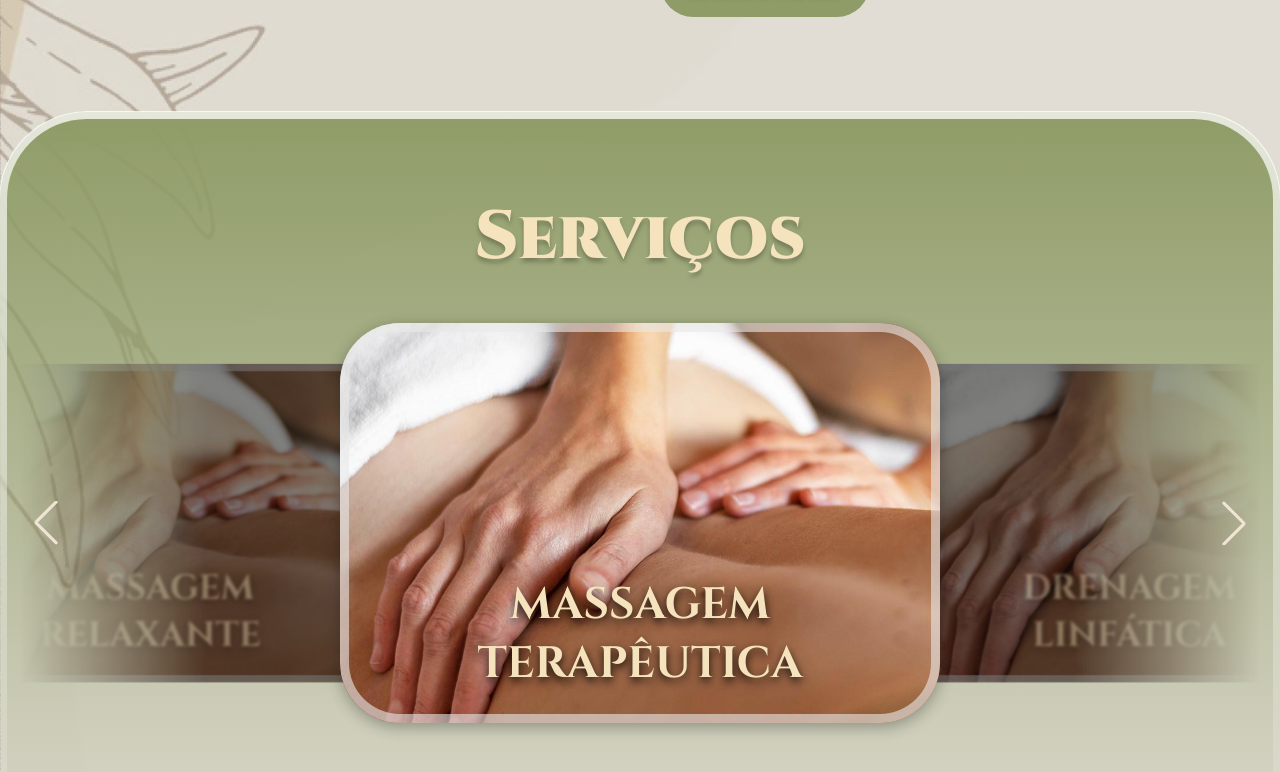
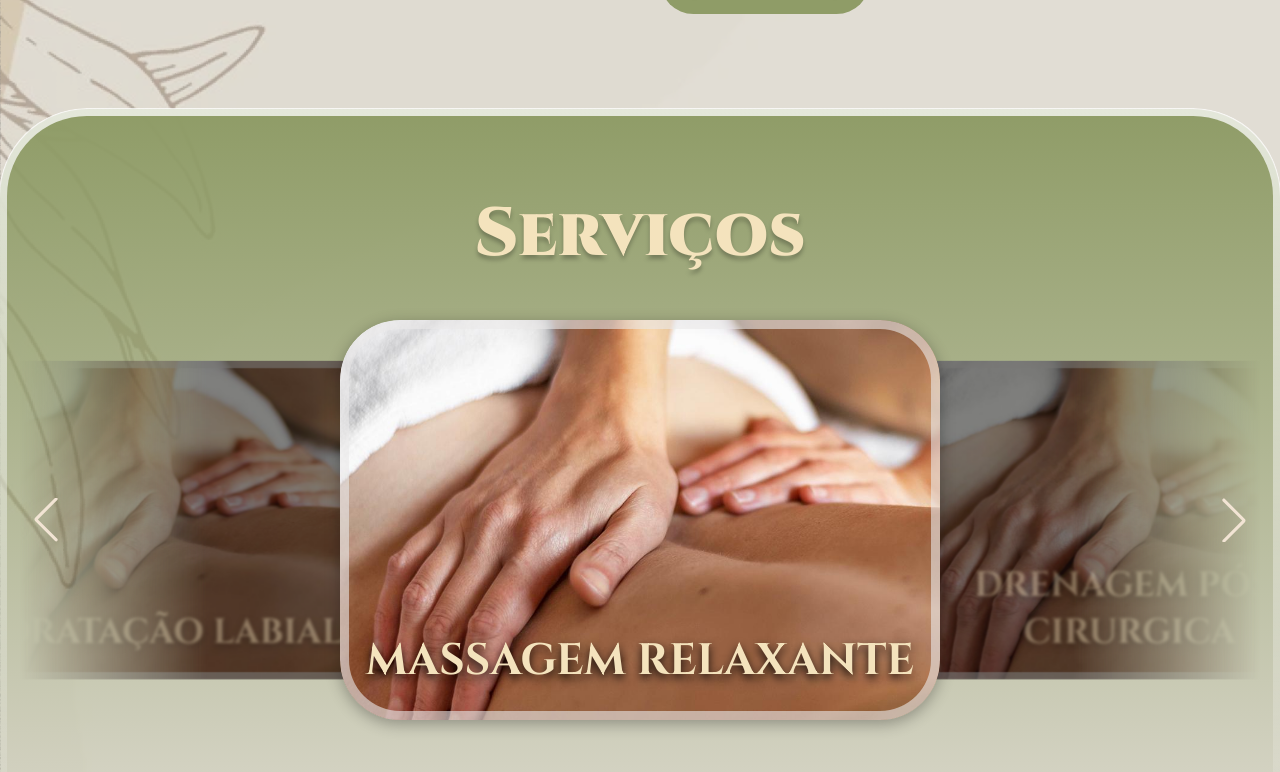
Before and after one commit to SAPI-Unesp/Projeto-Site-CasaMassagem, a React (Vite) app: page / in a window 1280 px wide. Shown: the part 2733-3505 px from the top of the page. Built offline with nearby package versions, Linux system fonts and the light colour scheme.

Commit message:
add: agendar sessao e new galery carousel

```diff
--- a/src/components/BorderedImage/BorderedImage.styles.tsx
+++ b/src/components/BorderedImage/BorderedImage.styles.tsx
@@ -1,22 +1,38 @@
-import styled from "styled-components"
+import styled from "styled-components";
 
 interface WrapProps {
   height?: string;
   borderRadius?: string;
-  objectFit: 'cover' | 'contain';
+  objectFit: "cover" | "contain";
+  mode?: "fill" | "intrinsic";
 }
 
 export const Wrap = styled.div<WrapProps>`
   position: relative;
-  width: 100%;
-  height: ${({ height }) => height || "100%"};
+
+  width: ${({ mode = "fill" }) =>
+    mode === "intrinsic" ? "auto" : "100%"};
+
+  height: ${({ mode = "fill", height }) =>
+    mode === "intrinsic" ? "auto" : height || "100%"};
+
   border-radius: ${({ borderRadius }) => borderRadius || "inherit"};
 
   img {
-    width: 100%;
-    height: 100%;
     display: block;
+
+    width: ${({ mode = "fill" }) =>
+      mode === "intrinsic" ? "auto" : "100%"};
+
+    height: ${({ mode = "fill" }) =>
+      mode === "intrinsic" ? "auto" : "100%"};
+
+    max-width: 100%;
+    max-height: 80vh;
+
     object-fit: ${({ objectFit }) => objectFit};
+
+    border-radius: ${({ borderRadius }) => borderRadius || "inherit"};
   }
 
   &::after {
@@ -26,6 +42,7 @@ export const Wrap = styled.div<WrapProps>`
     border-radius: inherit;
     pointer-events: none;
     z-index: 2;
+
     box-shadow: inset 0 0 0 9px rgba(235, 234, 234, 0.6);
   }
 `;
--- a/src/components/BorderedImage/BorderedImage.tsx
+++ b/src/components/BorderedImage/BorderedImage.tsx
@@ -6,11 +6,12 @@ interface BorderedImageProps {
   height?: string;
   borderRadius?: string;
   objectFit?: 'cover' | 'contain';
+  mode?: "fill" | "intrinsic";
 }
 
-export function BorderedImage({ src, alt, height, borderRadius, objectFit = 'cover'} : BorderedImageProps) {
+export function BorderedImage({ src, alt, height, borderRadius, objectFit = 'cover', mode = 'fill'} : BorderedImageProps) {
   return (
-    <Wrap height={height} borderRadius={borderRadius} objectFit={objectFit}>
+    <Wrap height={height} borderRadius={borderRadius} objectFit={objectFit} mode={mode}>
       <img src={src} alt={alt} />
     </Wrap>
   );
--- a/src/components/Carousel/Carousel.tsx
+++ b/src/components/Carousel/Carousel.tsx
@@ -5,10 +5,12 @@ import * as S from "./Carousel.styles";
 
 import 'swiper/swiper-bundle.css';
 
+
 interface CarouselItem {
   src: string;
   title?: string;
   alt?: string;
+  serviceId?: string;
 }
 
 interface CarouselProps {
@@ -19,6 +21,7 @@ interface CarouselProps {
   slideHeight?: string;
   slideBorderRadius?: string;
   imageFit?: "cover" | "contain";
+  onActiveChange?: (serviceId: string) => void;
 }
 
 export function Carousel({
@@ -29,6 +32,7 @@ export function Carousel({
   slideHeight = "400px",
   slideBorderRadius = "60px",
   imageFit = "cover",
+  onActiveChange,
 }: CarouselProps) {
   return (
     <S.Wrapper>
@@ -55,6 +59,14 @@ export function Carousel({
           depth: 300,
           modifier: 1,
           slideShadows: false,
+        }}
+        onSlideChange={(swiper) => {
+        const active = items[swiper.realIndex];
+        if (active?.serviceId) onActiveChange?.(active.serviceId);
+        }}
+        onSwiper={(swiper) => {
+            const active = items[swiper.realIndex];
+            if (active?.serviceId) onActiveChange?.(active.serviceId);
         }}
       >
         {items.map((item, index) => (
--- /dev/null
+++ b/src/components/SingleCarousel/SingleCarousel.styles.ts
@@ -0,0 +1,75 @@
+import styled from "styled-components";
+import { Swiper } from "swiper/react";
+
+export const Wrapper = styled.div`
+  position: relative;
+  width: 100%;
+`;
+
+export const SwiperContainer = styled(Swiper)`
+  width: 100%;
+  height: auto;
+
+  .swiper-wrapper {
+    align-items: center;
+  }
+
+  .swiper-slide {
+    display: flex;
+    justify-content: center;
+    align-items: center;
+
+    width: 100% !important;
+    height: auto !important;
+  }
+`;
+
+export const SingleSlide = styled.div`
+  display: flex;
+  justify-content: center;
+  align-items: center;
+
+  width: 100%;
+
+  img {
+    display: block;
+
+    max-width: 100%;
+    max-height: 80vh;
+
+    width: auto;
+    height: auto;
+
+    object-fit: contain;
+  }
+`;
+
+export const NavContainer = styled.div`
+  position: absolute;
+  inset: 0;
+  z-index: 10;
+
+  display: flex;
+  justify-content: space-between;
+  align-items: center;
+
+  pointer-events: none;
+  padding: 0 20px;
+
+  .swiper-button-next,
+  .swiper-button-prev {
+    pointer-events: all;
+
+    color: ${({ theme }) => theme.colors.branco1};
+    font-size: 30px;
+    font-weight: bold;
+
+    transition: transform 0.25s ease, filter 0.25s ease;
+  }
+
+  .swiper-button-next:hover,
+  .swiper-button-prev:hover {
+    transform: scale(1.15);
+    filter: brightness(1.2);
+  }
+`;
--- /dev/null
+++ b/src/components/SingleCarousel/SingleCarousel.tsx
@@ -0,0 +1,60 @@
+import { SwiperSlide } from "swiper/react";
+import { Navigation } from "swiper/modules";
+import { BorderedImage } from "../BorderedImage/BorderedImage";
+import * as S from "./SingleCarousel.styles";
+
+import "swiper/swiper-bundle.css";
+
+interface CarouselItem {
+  src: string;
+  alt?: string;
+}
+
+interface SingleCarouselProps {
+  items: CarouselItem[];
+  imageBorderRadius?: string;
+  initialIndex?: number;
+}
+
+export function CarouselSingle({
+  items,
+  imageBorderRadius = "60px",
+  initialIndex = 0,
+}: SingleCarouselProps) {
+  return (
+    <S.Wrapper>
+      <S.SwiperContainer
+        modules={[Navigation]}
+        navigation={{
+          nextEl: ".custom-next",
+          prevEl: ".custom-prev",
+        }}
+        slidesPerView={1}
+        centeredSlides
+        loop
+        autoHeight
+        initialSlide={initialIndex}
+        grabCursor
+      >
+        {items.map((item, index) => (
+          <SwiperSlide key={index}>
+            <S.SingleSlide>
+              <BorderedImage
+                src={item.src}
+                alt={item.alt || `Imagem ${index + 1}`}
+                borderRadius={imageBorderRadius}
+                objectFit="contain"
+                mode="intrinsic"
+              />
+            </S.SingleSlide>
+          </SwiperSlide>
+        ))}
+      </S.SwiperContainer>
+
+      <S.NavContainer>
+        <div className="swiper-button-prev custom-prev" />
+        <div className="swiper-button-next custom-next" />
+      </S.NavContainer>
+    </S.Wrapper>
+  );
+}
--- a/src/pages/Home/Sections/Services/Services.tsx
+++ b/src/pages/Home/Sections/Services/Services.tsx
@@ -1,42 +1,34 @@
 import { SectionContainer, SectionTitle } from "./Services.styles";
 import { Button } from "../../../../components/Button/Button";
 import { Carousel } from "../../../../components/Carousel/Carousel";
-import TesteImg from "../../../../assets/template.jpg"
 import { useNavigate } from "react-router-dom";
+import { useState } from "react";
+import { services, getServiceId } from "../../../Servicos/Filter/Services";
 
-
-export function ServicesSection(){
+export function ServicesSection() {
 
     const navigate = useNavigate();
+    const [activeServiceId, setActiveServiceId] = useState<string>(getServiceId(services[0]));
+
+    const meusServicos = services.map(s => ({
+        src: s.image,
+        title: s.title,
+        serviceId: getServiceId(s),
+    }));
 
     function handleClick() {
-        navigate("/servicos");
+        navigate("/servicos", { state: { openServiceId: activeServiceId } });
         window.scrollTo(0, 0);
     }
-
-    const meusServicos = [
-        { src: TesteImg, title: "Massagem\nTerapêutica" },
-        { src: TesteImg, title: "Drenagem\nLinfática" },
-        { src: TesteImg, title: "Massagem\nRelaxante" },
-        { src: TesteImg, title: "Massagem\nTerapêutica" },
-        { src: TesteImg, title: "Drenagem\nLinfática" },
-        { src: TesteImg, title: "Massagem\nRelaxante" },
-        { src: TesteImg, title: "Massagem\nTerapêutica" },
-        { src: TesteImg, title: "Drenagem\nLinfática" },
-        { src: TesteImg, title: "Massagem\nRelaxante" },
-        { src: TesteImg, title: "Drenagem\nLinfática" },
-        { src: TesteImg, title: "Massagem\nRelaxante" },
-        { src: TesteImg, title: "Massagem\nTerapêutica" },
-        { src: TesteImg, title: "Drenagem\nLinfática" },
-        { src: TesteImg, title: "Massagem\nRelaxante" },
-    ];
-
-
 
     return (
         <SectionContainer>
             <SectionTitle>Serviços</SectionTitle>
-            <Carousel items={meusServicos} borderRadius="60px" />
+            <Carousel
+                items={meusServicos}
+                imageBorderRadius="60px"
+                onActiveChange={setActiveServiceId}
+            />
             <Button size="lg" onClick={handleClick}>Agendar Sessão</Button>
         </SectionContainer>
     );
--- a/src/pages/Servicos/Cards/card.tsx
+++ b/src/pages/Servicos/Cards/card.tsx
@@ -24,10 +24,11 @@ type CardProps = {
     title: string;
     image: string;
     text: string;
+    defaultOpen?: boolean;
 };
 
-export function Card({ title, image, text }: CardProps) {
-    const [isOverlayOpen, setIsOverlayOpen] = useState<boolean>(false);
+export function Card({ title, image, text, defaultOpen = false }: CardProps) {
+    const [isOverlayOpen, setIsOverlayOpen] = useState(defaultOpen);
 
     return (
         <CardWrapper>
--- a/src/pages/Servicos/Filter/Services.ts
+++ b/src/pages/Servicos/Filter/Services.ts
@@ -9,7 +9,7 @@ export type Service = {
 
 export const services = [
     {
-        title: "Relaxante",
+        title: "Massagem Relaxante",
         categoria: "massagem",
         image: template,
         text: "reduz o estresse e as tensões do dia a dia, proporcionando sensação de leveza e bem-estar."
@@ -76,3 +76,12 @@ export const services = [
     }
 
 ];
+
+export function getServiceId(service: Service) {
+    return `${service.categoria}-${service.title}`
+        .toLowerCase()
+        .normalize("NFD")
+        .replace(/[\u0300-\u036f]/g, "")
+        .replace(/\s+/g, "-")
+        .replace(/[^a-z0-9-]/g, "");
+}
--- a/src/pages/Servicos/Servicos.tsx
+++ b/src/pages/Servicos/Servicos.tsx
@@ -4,27 +4,37 @@ import { Filter } from "./Filter/filter";
 import { Topbar } from "./Topbar/topbar";
 import { useState } from "react";
 import type { Service } from "./Filter/Services";
+import { getServiceId } from "./Filter/Services";
 import { CardGrid } from "./Servicos.style";
+import { useLocation } from "react-router-dom";
 
 export function Servicos() {
+    const location = useLocation();
+    const openServiceId = location.state?.openServiceId;
 
     const [filteredServices, setFilteredServices] = useState<Service[]>([]);
 
-    console.log(filteredServices)
-
     return (
         <SocialContainer>
-            <Topbar></Topbar>
+            <Topbar />
+
             <Filter onFilterChange={setFilteredServices} />
+
             <CardGrid>
-                {filteredServices.map(service => (
-                    <Card
-                        key={service.title + service.categoria}
-                        title={service.title}
-                        image={service.image}
-                        text={service.text}
-                    />
-                ))}
+                {filteredServices.map((service) => {
+                    const shouldOpen =
+                        getServiceId(service) === openServiceId;
+
+                    return (
+                        <Card
+                            key={getServiceId(service)}
+                            title={service.title}
+                            image={service.image}
+                            text={service.text}
+                            defaultOpen={shouldOpen}
+                        />
+                    );
+                })}
             </CardGrid>
         </SocialContainer>
     );
--- a/src/pages/Social/Gallery/Gallery.tsx
+++ b/src/pages/Social/Gallery/Gallery.tsx
@@ -20,8 +20,10 @@ import img5 from '../../../assets/gallery/5.png';
 import img6 from '../../../assets/gallery/6.png';
 import img7 from '../../../assets/gallery/7.png';
 import img8 from '../../../assets/gallery/8.png';
-import img9 from '../../../assets/gallery/9.png';
-import img10 from '../../../assets/gallery/10.png';
+// import img9 from '../../../assets/gallery/9.png';
+// import img10 from '../../../assets/gallery/10.png';
+import img9 from '../../../assets/imagem-sobrenos.png';
+import img10 from '../../../assets/template.jpg';
 import img11 from '../../../assets/gallery/11.png';
 
 import { useState } from 'react';
--- a/src/pages/Social/OverlaySocial/Overlay.tsx
+++ b/src/pages/Social/OverlaySocial/Overlay.tsx
@@ -3,7 +3,7 @@ import {
     OverlayContent,
 } from './Overlay.styles';
 
-import { Carousel } from '../../../components/Carousel/Carousel';
+import { CarouselSingle } from '../../../components/SingleCarousel/SingleCarousel';
 
 type OverlayProps = {
     isOpen: boolean;
@@ -29,14 +29,10 @@ export function Overlay({
 
             <OverlayContent>
                 {children}
-                <Carousel
+                <CarouselSingle
                     items={images}
                     initialIndex={selectedIndex}
-                    imageBorderRadius='40px'
-                    slideBorderRadius='40px'
-                    slideWidth='900px'
-                    slideHeight='500px'
-                    imageFit='cover'
+                    imageBorderRadius='30px'
                 />
             </OverlayContent>
         </>
```
Also changed, not shown: 1 other file (tests, documents, lock files or other folders).
